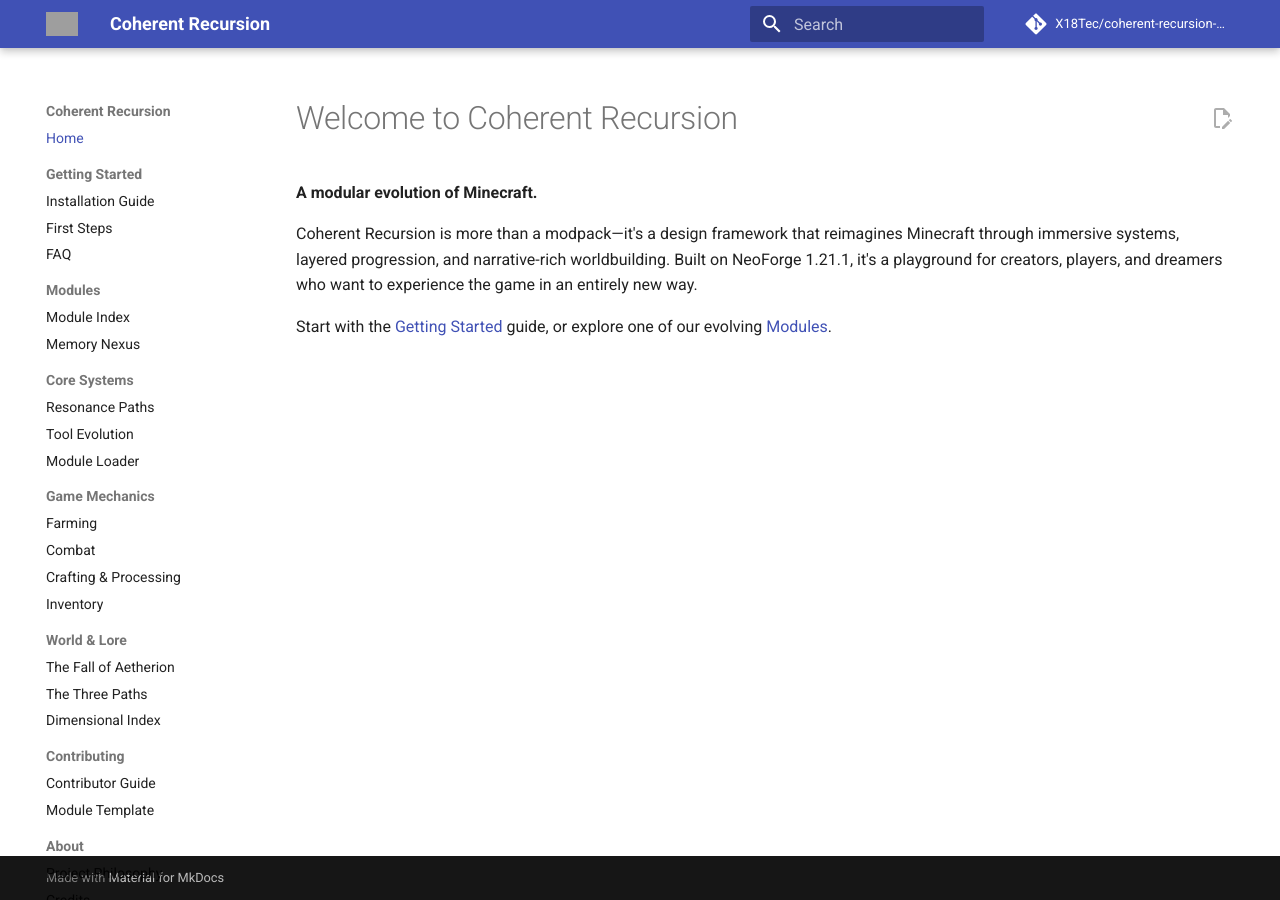
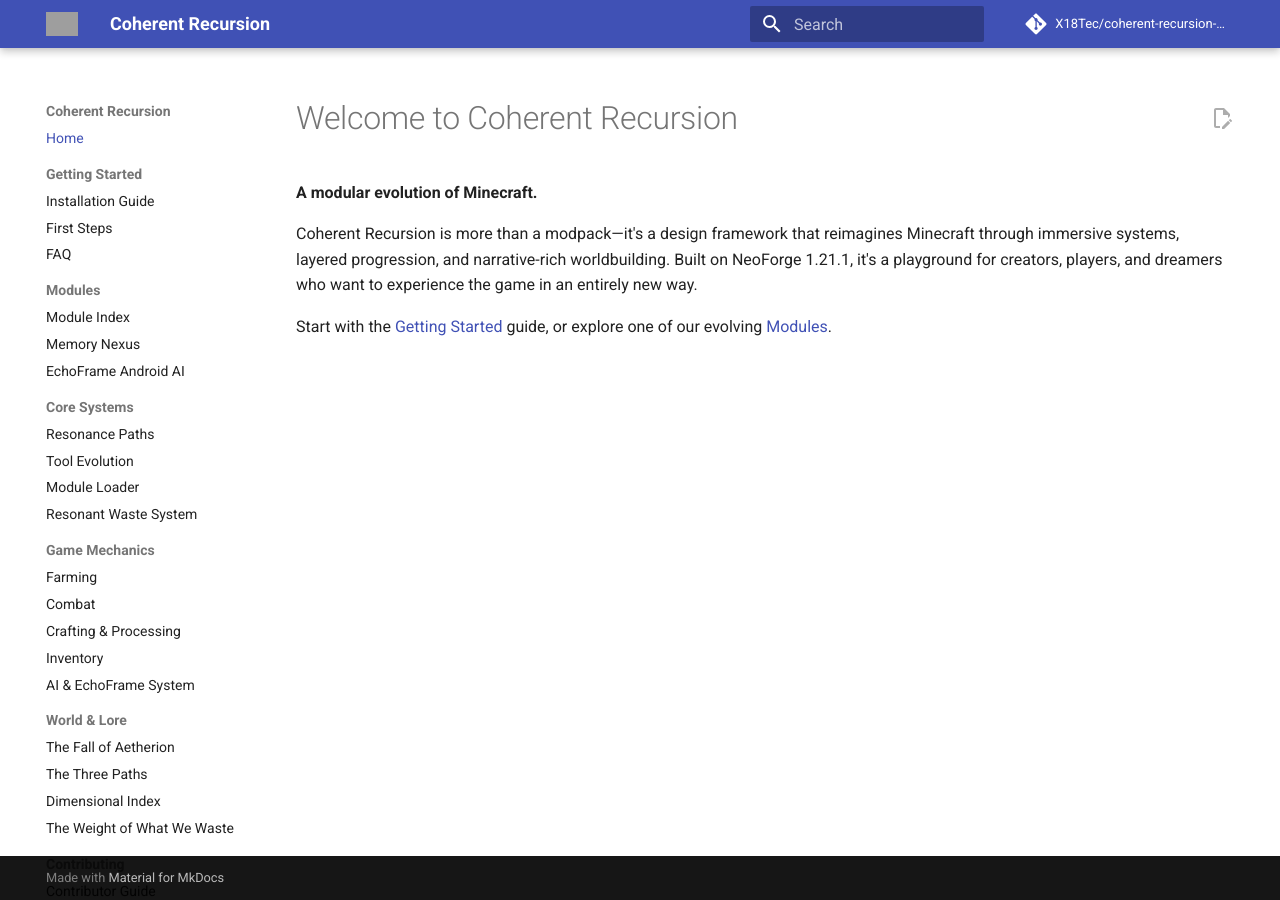
Before and after one commit to X18Tec/coherent-recursion-docs, an MkDocs documentation site: the page built from docs/index.md, in a window 1280 px wide. Built offline with MkDocs 1.6.1 and Material for MkDocs 9.7.7, drawn with Linux system fonts in a browser that asks for light colours; comment, search, counter and statistics services are not loaded; grey boxes are pictures that could not be loaded.

Commit message:
Added Resonant Waste system and AI Android system core system info

```diff
--- a/mkdocs.yml
+++ b/mkdocs.yml
@@ -3,9 +3,10 @@ site_description: A modular evolution of Minecraft — lore-rich, resonance-driv
 site_author: X18Tec
 repo_name: X18Tec/coherent-recursion-docs
 repo_url: https://github.com/X18Tec/coherent-recursion-docs
+
 theme:
   name: material
-  logo: images/logo.png  # optional, placeholder
+  logo: images/logo.png  # optional
   favicon: images/favicon.ico  # optional
   features:
     - navigation.instant
@@ -16,6 +17,7 @@ theme:
     - search.highlight
     - content.code.annotate
     - content.action.edit
+
 markdown_extensions:
   - admonition
   - toc:
@@ -29,6 +31,7 @@ markdown_extensions:
   - pymdownx.keys
   - pymdownx.snippets
   - pymdownx.tasklist
+
 nav:
   - Home: index.md
   - Getting Started:
@@ -38,19 +41,23 @@ nav:
   - Modules:
       - Module Index: modules/index.md
       - Memory Nexus: modules/memory-nexus.md
+      - EchoFrame Android AI: modules/echoframe-android.md
   - Core Systems:
       - Resonance Paths: systems/resonance-paths.md
       - Tool Evolution: systems/mnemonic-tools.md
       - Module Loader: systems/module-loader.md
+      - Resonant Waste System: systems/resonant-waste.md
   - Game Mechanics:
       - Farming: mechanics/farming.md
       - Combat: mechanics/combat.md
       - Crafting & Processing: mechanics/crafting.md
       - Inventory: mechanics/inventory.md
+      - AI & EchoFrame System: mechanics/ai-androids.md
   - World & Lore:
       - The Fall of Aetherion: lore/history.md
       - The Three Paths: lore/paths.md
       - Dimensional Index: lore/dimensions.md
+      - The Weight of What We Waste: lore/weight-of-waste.md
   - Contributing:
       - Contributor Guide: contributing/index.md
       - Module Template: contributing/module-template.md
```
